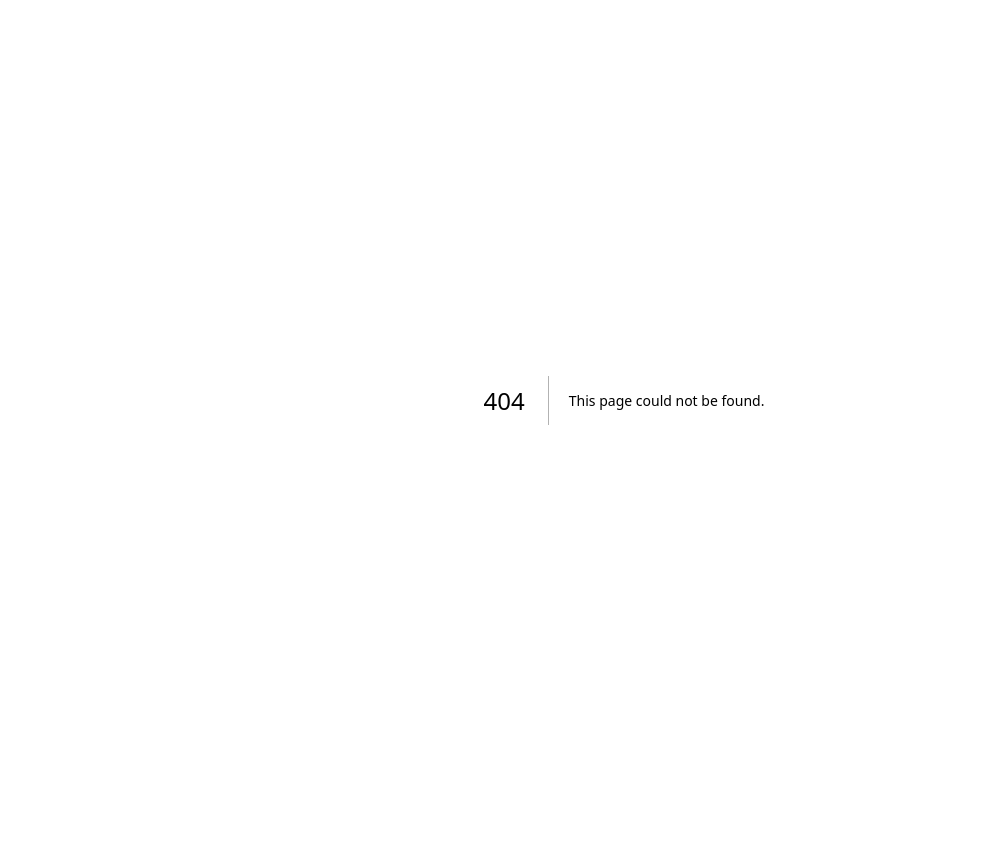
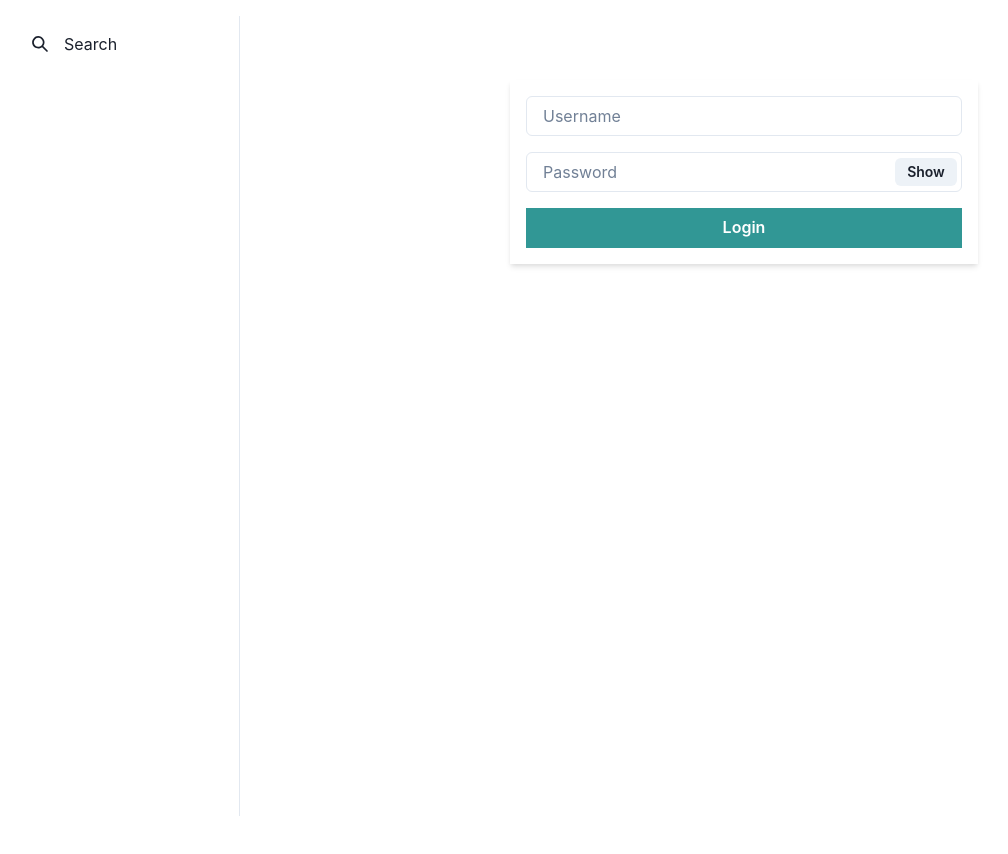
Before and after one commit to davidchen2001/karaokekana, a Next.js app: page /login in a window 1280 px wide. Before the commit this address had no page. Shown: the top 854 px of the page, without its empty margins (16-1024 px from the left). Before the commit the page ends 800 px from the top, so only its background shows below. Built offline with nearby package versions, Linux system fonts and the light colour scheme.

Commit message:
add additional UI's

```diff
--- /dev/null
+++ b/src/app/login/login.js
@@ -0,0 +1,86 @@
+import { useState } from "react";
+import {
+  Flex,
+  Input,
+  Button,
+  InputGroup,
+  Stack,
+  Box,
+  FormControl,
+  InputRightElement,
+  Grid,
+  GridItem,
+} from "@chakra-ui/react";
+
+import Sidebar from "../sidebar/sidebar";
+
+function Login() {
+  const [showPassword, setShowPassword] = useState(false);
+
+  const handleShowClick = () => setShowPassword(!showPassword);
+
+  return (
+    <Box p={4}>
+      <Grid gap={6}>
+        <GridItem rowSpan={2} colSpan={1}>
+          <Sidebar />
+        </GridItem>
+        <GridItem rowSpan={2} colSpan={2} ml={{ base: 0, md: 60 }} p="4">
+          <Flex flexDirection="column" width="100wh" height="100vh">
+            <Stack
+              flexDir="column"
+              mb="2"
+              justifyContent="center"
+              alignItems="center"
+            >
+              <Box minW={{ base: "90%", md: "468px" }}>
+                <form>
+                  <Stack
+                    spacing={4}
+                    p="1rem"
+                    backgroundColor="whiteAlpha.900"
+                    boxShadow="md"
+                  >
+                    <FormControl>
+                      <InputGroup>
+                        <Input placeholder="Username" />
+                      </InputGroup>
+                    </FormControl>
+                    <FormControl>
+                      <InputGroup>
+                        <Input
+                          type={showPassword ? "text" : "password"}
+                          placeholder="Password"
+                        />
+                        <InputRightElement width="4.5rem">
+                          <Button
+                            h="1.75rem"
+                            size="sm"
+                            onClick={handleShowClick}
+                          >
+                            {showPassword ? "Hide" : "Show"}
+                          </Button>
+                        </InputRightElement>
+                      </InputGroup>
+                    </FormControl>
+                    <Button
+                      borderRadius={0}
+                      type="submit"
+                      variant="solid"
+                      colorScheme="teal"
+                      width="full"
+                    >
+                      Login
+                    </Button>
+                  </Stack>
+                </form>
+              </Box>
+            </Stack>
+          </Flex>
+        </GridItem>
+      </Grid>
+    </Box>
+  );
+}
+
+export default Login;
--- /dev/null
+++ b/src/app/login/page.js
@@ -0,0 +1,7 @@
+"use client";
+
+import Login from "./login";
+
+export default function Page() {
+  return <Login />;
+}
```
Also changed, not shown: src/app/song/submit/page.js (added, +47 -0 lines).
